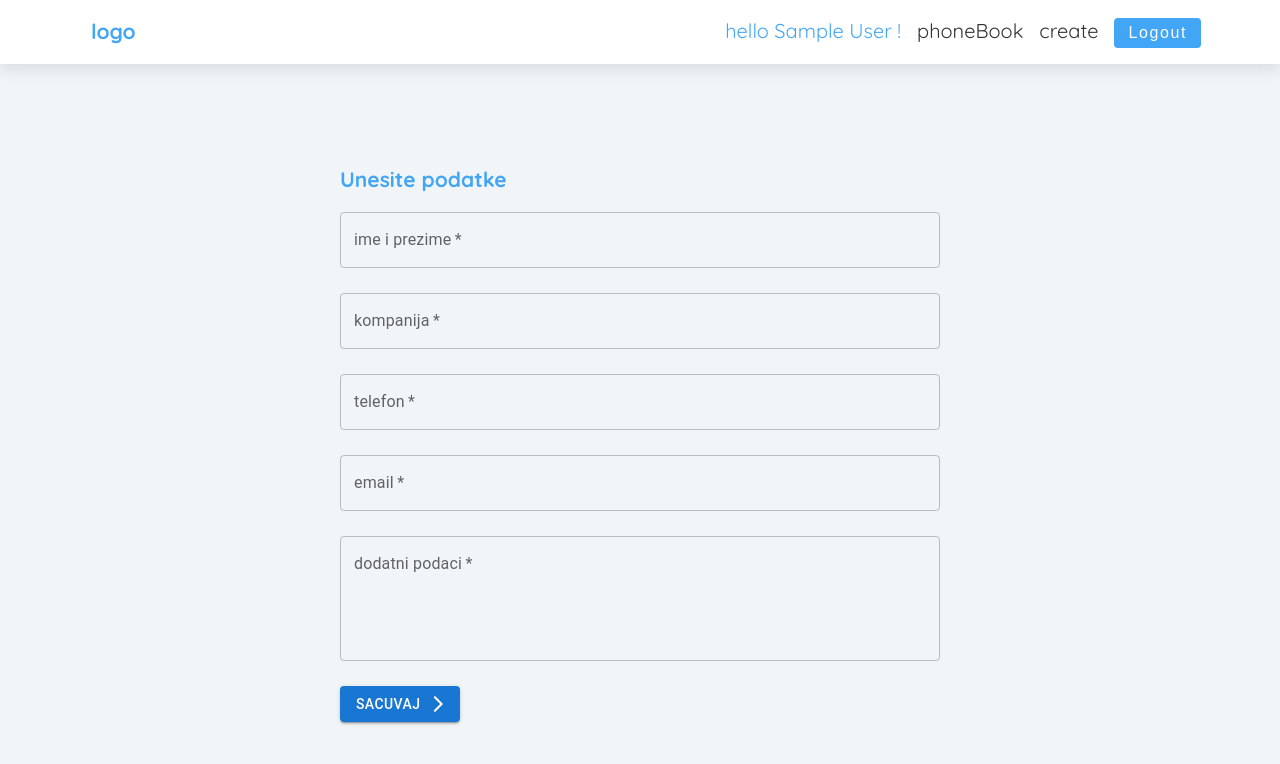
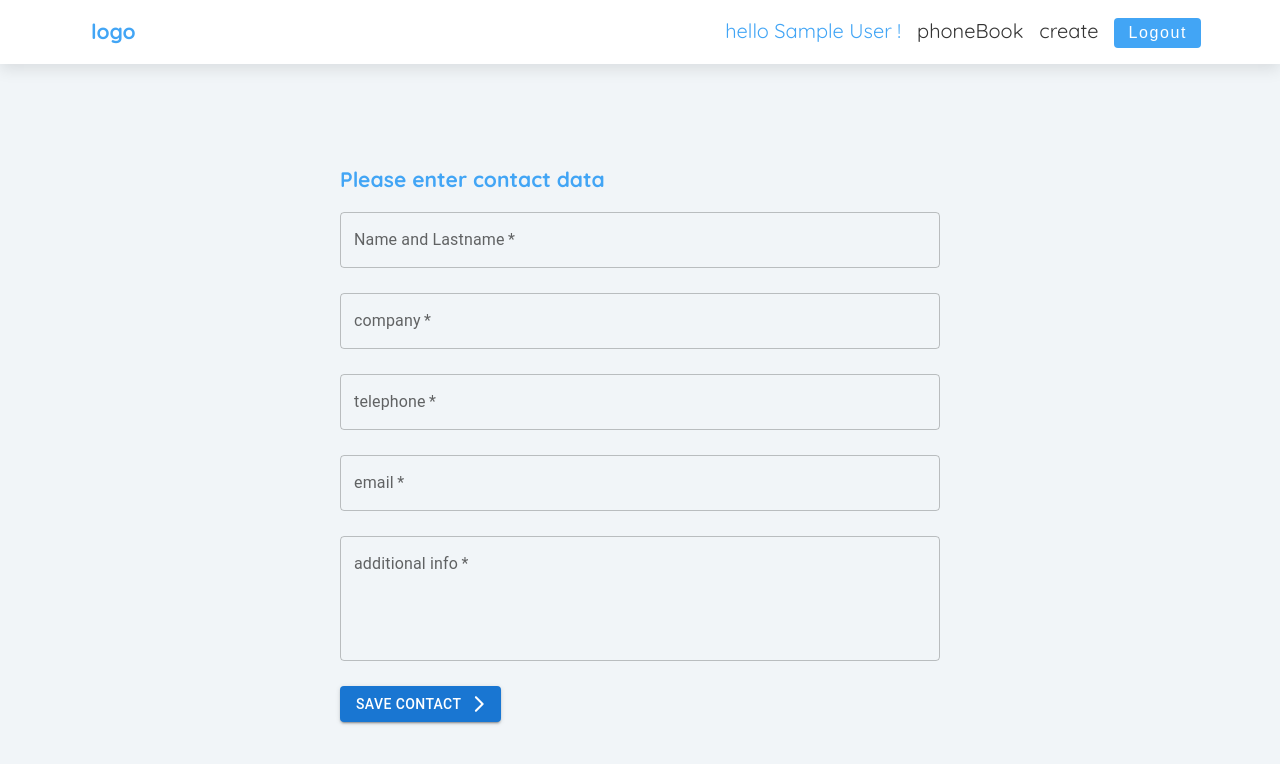
Before and after one commit to DusanVulic/react-phone-book, a React (Create React App) app: page /create in a window 1280 px wide. Shown: the top 764 px of the page. Built offline with nearby package versions, Linux system fonts and the light colour scheme; no server answers; sample sign-in values are in the browser's storage.

Commit message:
cleared bugs and finished app

```diff
--- a/src/components/ContactList.module.css
+++ b/src/components/ContactList.module.css
@@ -51,6 +51,12 @@ article {
     display: none;
 }
 
+.no_contact {
+    color: #42a5f5;
+    margin-left: 10px;
+    font-size: 1.15rem;
+}
+
 @media screen and (min-width: 768px) {
     .wrap {
         grid-template-columns: 1fr 1fr;
--- a/src/components/Create.js
+++ b/src/components/Create.js
@@ -101,11 +101,11 @@ const Create = ({ uid }) => {
           onSubmit={submitHandler}
           className={classes.form}
         >
-          <h2 className={classes.title}>Unesite podatke </h2>
+          <h2 className={classes.title}>Please enter contact data </h2>
           <TextField
             value={nameData}
             onChange={(e) => setNameData(e.target.value)}
-            label="ime i prezime"
+            label="Name and Lastname"
             variant="outlined"
             color="primary"
             type="text"
@@ -118,7 +118,7 @@ const Create = ({ uid }) => {
           <TextField
             value={company}
             onChange={(e) => setCompany(e.target.value)}
-            label="kompanija"
+            label="company"
             variant="outlined"
             color="primary"
             type="text"
@@ -131,7 +131,7 @@ const Create = ({ uid }) => {
           <TextField
             value={phone}
             onChange={(e) => setPhone(e.target.value)}
-            label="telefon"
+            label="telephone"
             variant="outlined"
             color="primary"
             type="number"
@@ -156,7 +156,7 @@ const Create = ({ uid }) => {
           <TextField
             value={additionalInfo}
             onChange={(e) => setAdditionalInfo(e.target.value)}
-            label="dodatni podaci"
+            label="additional info"
             multiline
             rows={4}
             fullWidth
@@ -170,7 +170,7 @@ const Create = ({ uid }) => {
             type="submit"
             endIcon={<ArrowForwardIosRoundedIcon />}
           >
-            Sacuvaj
+            save contact
           </Button>
         </form>
       </Container>
--- a/src/components/Search.js
+++ b/src/components/Search.js
@@ -52,7 +52,7 @@ export default function Search() {
 
   return (
     <div>
-      <h2 className={classes.title}>Contacts including "{query}"</h2>
+      <h2 className={classes.title}>Contacts including "{query}" :</h2>
       {error && <p className={classes.error}>{error} ....</p>}
       {isPending && <p className={classes.loading}>Loading...</p>}
       {data && <SearchList searchData={data} />}
--- a/src/components/SearchList.js
+++ b/src/components/SearchList.js
@@ -1,19 +1,23 @@
 import React from "react";
 import classes from "./ContactList.module.css";
 
-//import firestorea
-
+//import user
+import { useAuthContext } from "../hooks/useAuthContext";
 //
 
 const SearchList = ({ searchData }) => {
+  const { user } = useAuthContext();
+
   return (
     <>
       <div className={classes.wrap}>
         {searchData &&
           searchData.map((data) => {
-            const { id, nameData, company, email, phone, additionalInfo } =
+            const { id, nameData, company, email, phone, additionalInfo, uid } =
               data;
 
+            //  conditional rendering if uid from the searced data is equal with user who created it(same user is looged in )
+            if (uid === user.uid) {
               return (
                 <article key={id} className={classes}>
                   <div className={classes.header}>
@@ -31,6 +35,13 @@ const SearchList = ({ searchData }) => {
                   </div>
                 </article>
               );
+            } else {
+              return (
+                <p key={id} className={classes.no_contact}>
+                  Sorry, no contact matched your criteria
+                </p>
+              );
+            }
           })}
       </div>
     </>
```
Lines whose indentation alone changed are shown as unchanged.
